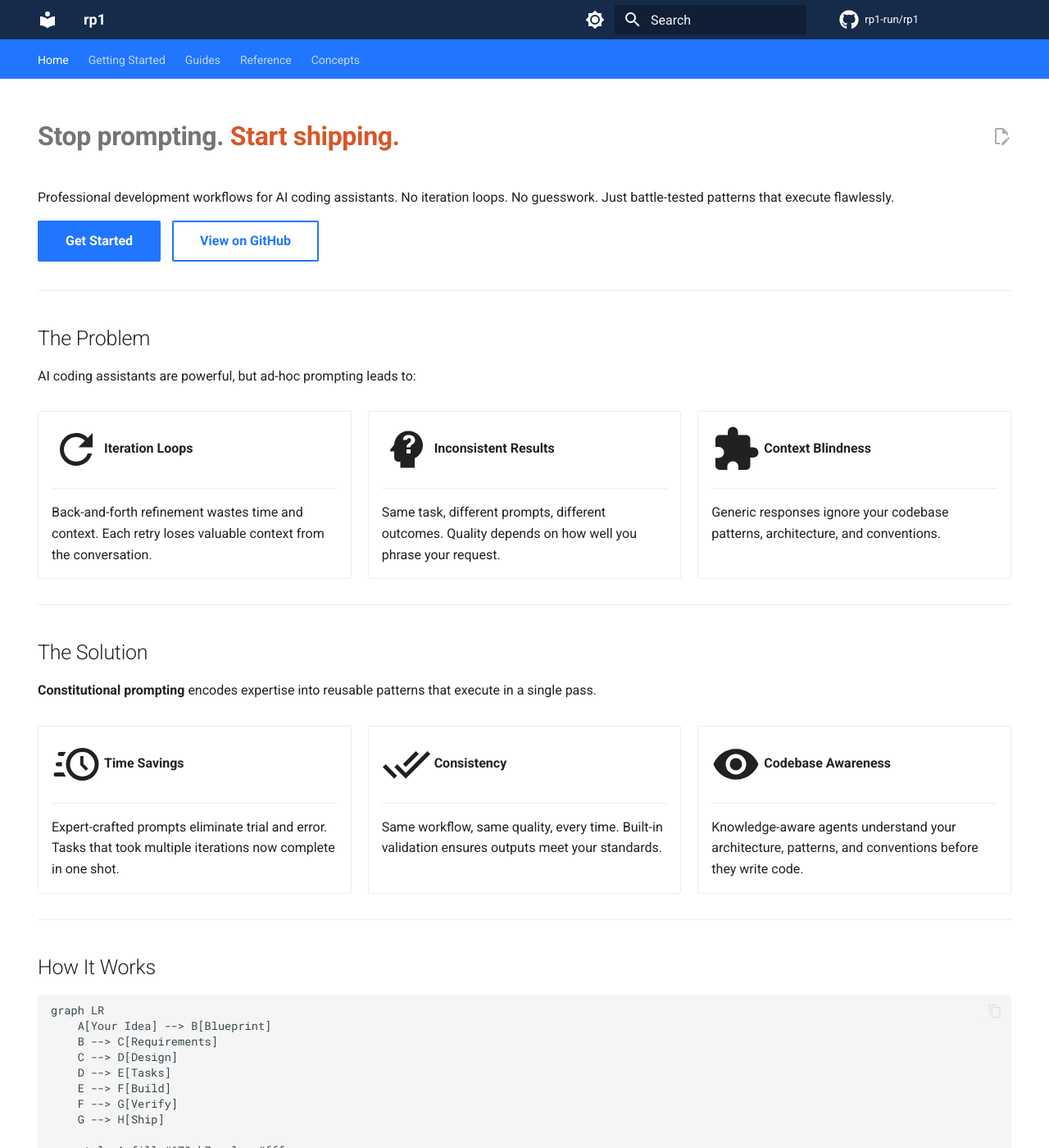
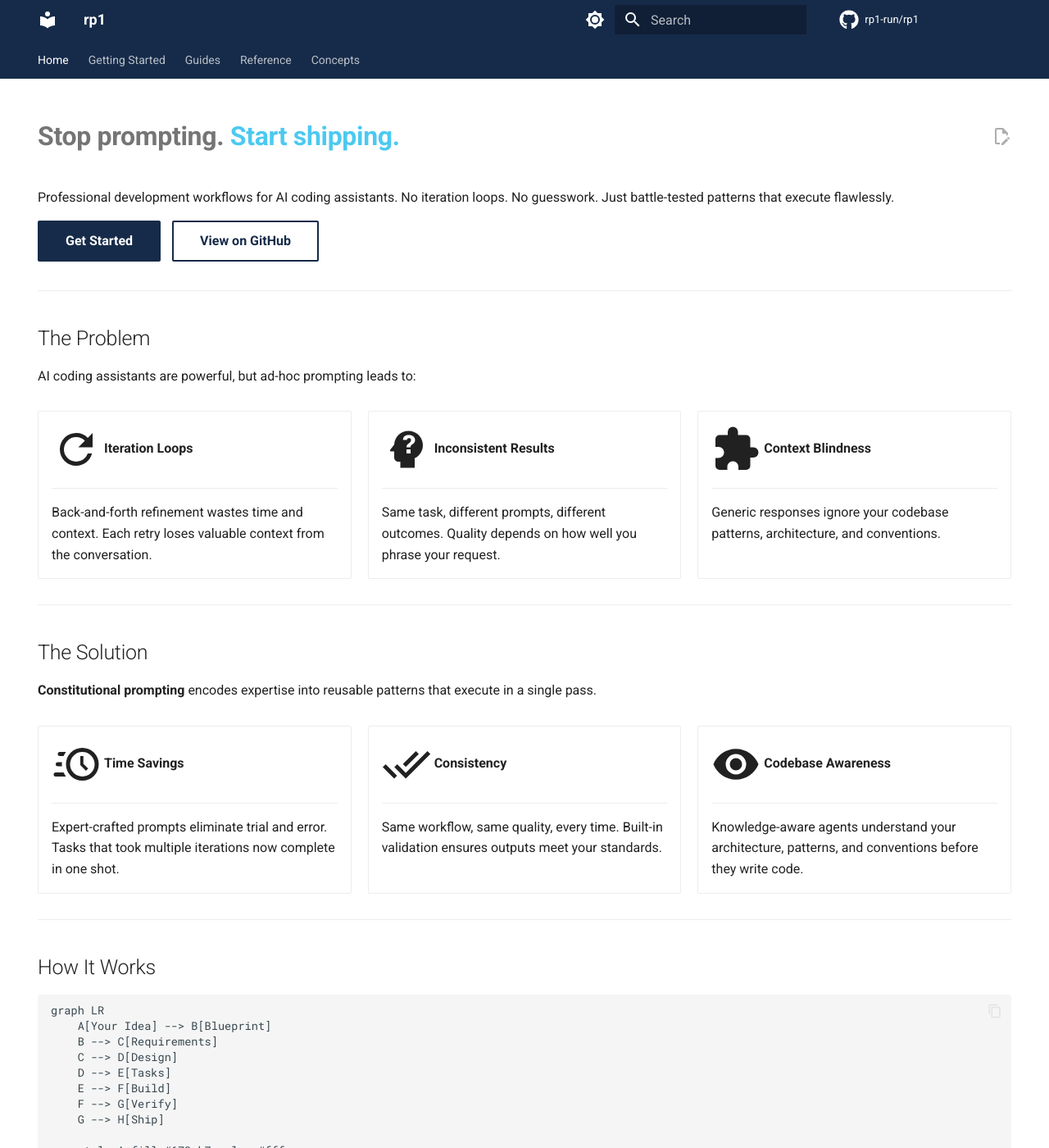
Before and after one commit to rp1-run/rp1, an MkDocs documentation site: the page built from docs/index.md, in a window 1280 px wide and 1400 px high. Shown: the whole window at 82% size. Built offline with MkDocs 1.6.1 and Material for MkDocs 9.7.7, drawn with Linux system fonts in a browser that asks for light colours; comment, search, counter and statistics services are not loaded.

Commit message:
fix(docs): correct color scheme for rp1 brand
- Primary: Dark navy #162B49 for header/sidebar
- Accent: Cyan #4CC9F0 for buttons, links, toggles
- Dark mode: Deep blue-grey background #0d1117
- Dark mode: Orange #FDBE5D for headings and bold text
- Code blocks: Slightly lighter #161b22 in dark mode

🤖 Generated with [Claude Code](https://claude.com/claude-code)

Co-Authored-By: Claude <noreply@anthropic.com>

```diff
--- a/docs/stylesheets/extra.css
+++ b/docs/stylesheets/extra.css
@@ -1,44 +1,42 @@
 /* ==========================================================================
    rp1 Brand Colors
-   Primary Orange: #FDBE5D (light) / #D65729 (dark)
-   Primary Blue:   #7FFFD4 (light cyan) / #2176FF (dark blue)
-   Dark Outline:   #162B49
+   Primary: Dark Navy #162B49 (header/sidebar)
+   Accent: Cyan #4CC9F0 (buttons, links, toggles)
+   Orange: #FDBE5D (headings in dark mode)
    ========================================================================== */
 
-:root {
-  /* Primary color - Blue */
-  --md-primary-fg-color: #2176FF;
-  --md-primary-fg-color--light: #7FFFD4;
-  --md-primary-fg-color--dark: #162B49;
-  --md-primary-bg-color: #ffffff;
-  --md-primary-bg-color--light: #f5f5f5;
+:root,
+:root > * {
+  /* PRIMARY COLOR: Used for the Header and Sidebar */
+  --md-primary-fg-color: #162B49;
+  --md-primary-fg-color--light: #2A4670;
+  --md-primary-fg-color--dark: #0D1A2E;
 
-  /* Accent color - Orange */
-  --md-accent-fg-color: #D65729;
-  --md-accent-fg-color--transparent: rgba(214, 87, 41, 0.1);
-  --md-accent-bg-color: #FDBE5D;
+  /* ACCENT COLOR: Used for Buttons, Links, and Toggles */
+  --md-accent-fg-color: #4CC9F0;
+  --md-accent-fg-color--transparent: rgba(76, 201, 240, 0.1);
+
+  /* Links match accent */
+  --md-typeset-a-color: #4CC9F0;
 }
 
-/* Dark mode overrides */
+/* DARK MODE SPECIFICS */
 [data-md-color-scheme="slate"] {
-  --md-primary-fg-color: #7FFFD4;
-  --md-primary-fg-color--light: #2176FF;
-  --md-primary-fg-color--dark: #162B49;
-  --md-primary-bg-color: #162B49;
-  --md-primary-bg-color--light: #1e3a5f;
+  /* Background: A very deep blue-grey */
+  --md-default-bg-color: #0d1117;
 
-  --md-accent-fg-color: #FDBE5D;
-  --md-accent-fg-color--transparent: rgba(253, 190, 93, 0.1);
-  --md-accent-bg-color: #D65729;
+  /* Code blocks: slightly lighter to stand out */
+  --md-code-bg-color: #161b22;
 }
 
-/* Header bar */
-.md-header {
-  background-color: #162B49;
+/* Dark mode headings use RP1 Orange */
+[data-md-color-scheme="slate"] h1,
+[data-md-color-scheme="slate"] .md-typeset h1 {
+  color: #FDBE5D;
 }
 
-[data-md-color-scheme="slate"] .md-header {
-  background-color: #0d1b2a;
+[data-md-color-scheme="slate"] strong {
+  color: #FDBE5D;
 }
 
 /* Hero section enhancement */
```
